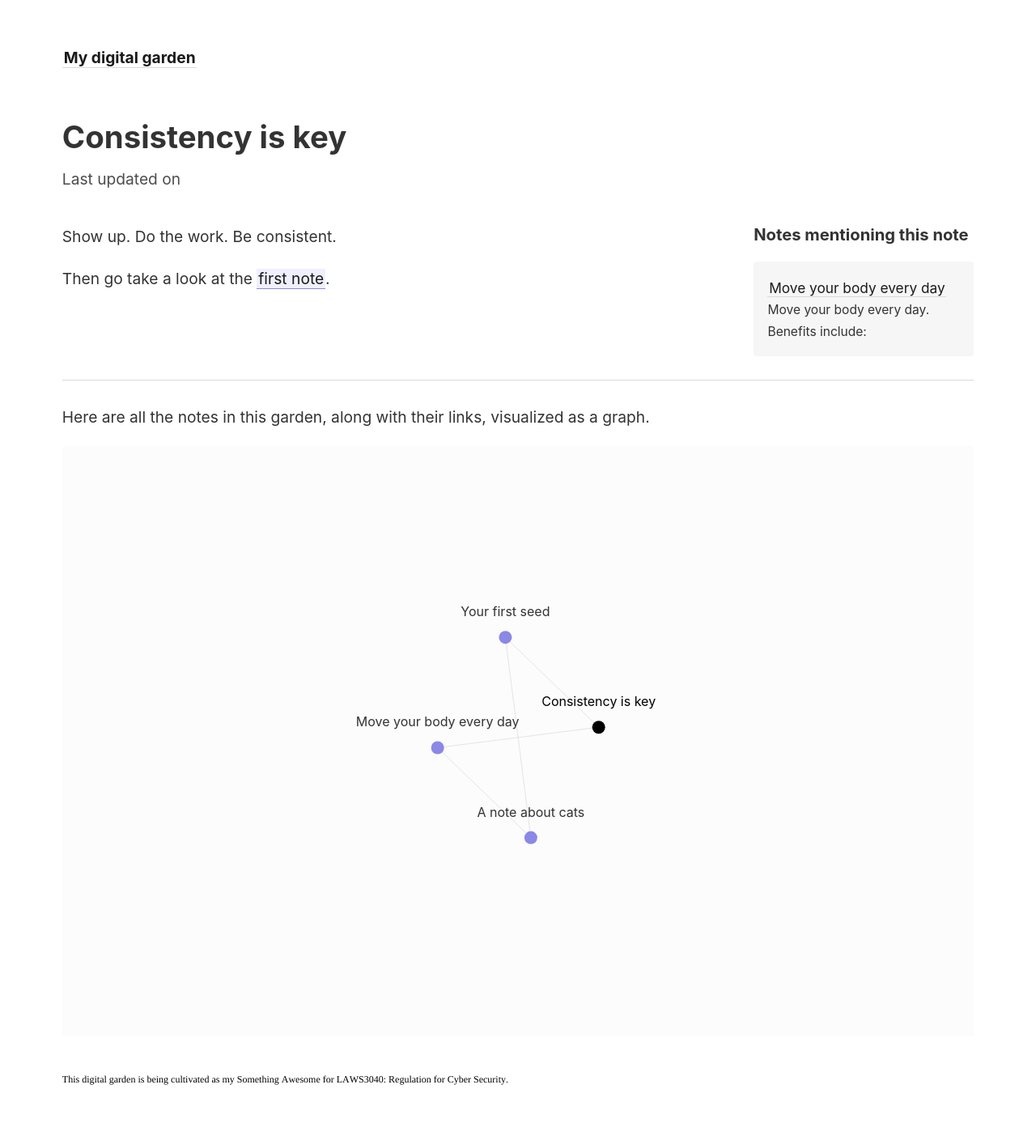
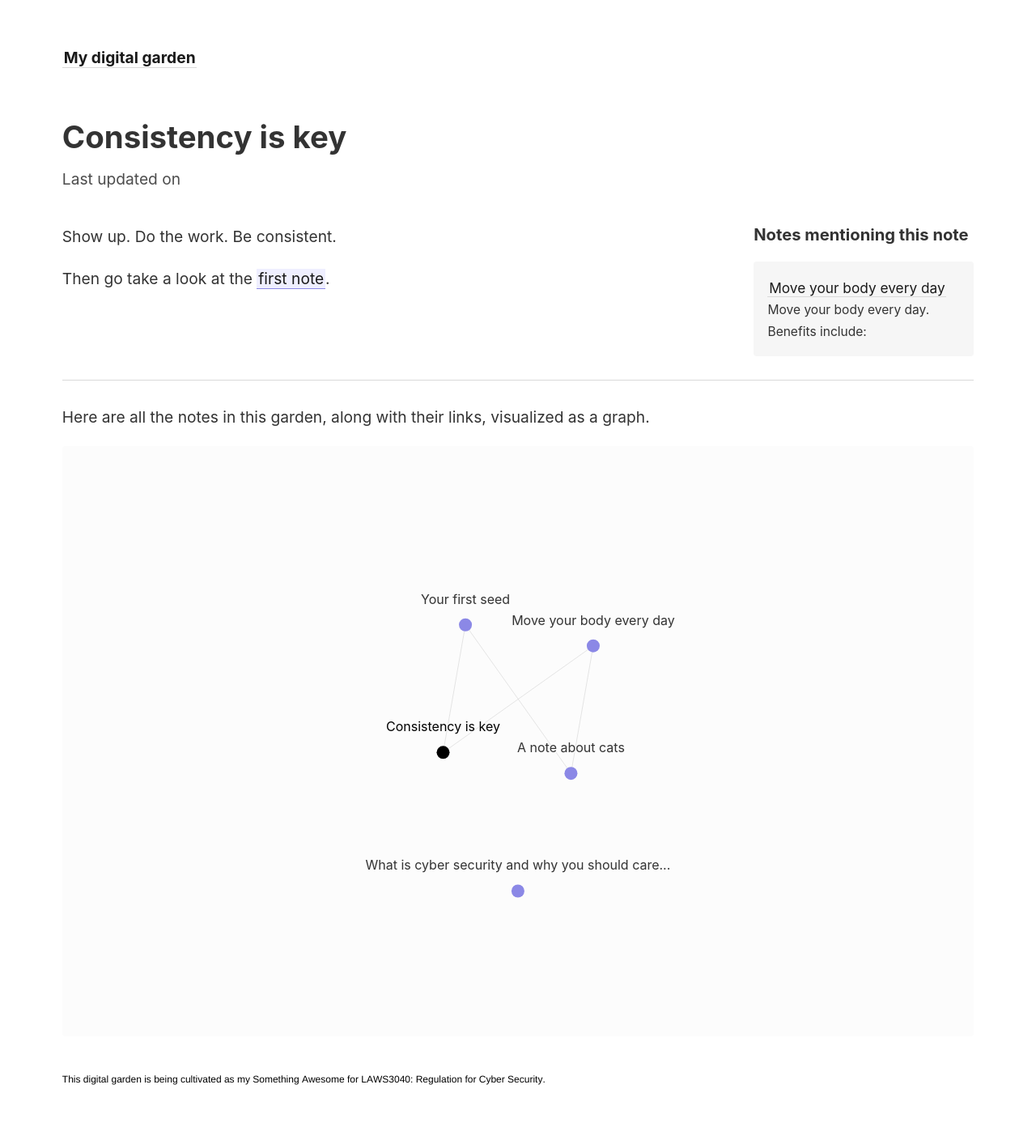
Before and after one commit to ctr-l/digital-garden, a Jekyll site: the page built from _notes/consistency.md, in a window 1280 px wide. Shown: the whole page at 81% size. Built offline with Jekyll 4.4.1, drawn with Linux system fonts in a browser that asks for light colours.

Commit message:
Update content

```diff
--- a/_includes/footer.html
+++ b/_includes/footer.html
@@ -7,7 +7,7 @@
   <meta name="Generator" content="Cocoa HTML Writer">
   <meta name="CocoaVersion" content="2113">
   <style type="text/css">
-    p.p1 {margin: 0.0px 0.0px 0.0px 0.0px; font: 12.0px Times; color: #000000; -webkit-text-stroke: #000000}
+    p.p1 {margin: 0.0px 0.0px 0.0px 0.0px; font: 12.0px Helvetica; color: #000000; -webkit-text-stroke: #000000}
     span.s1 {font-kerning: none}
   </style>
 </head>
--- /dev/null
+++ b/_notes/what is cyber security.md
@@ -0,0 +1,4 @@
+---
+title: What is cyber security and why you should care about it.
+---
+drafting!
```
Also changed, not shown: 1 other file.
